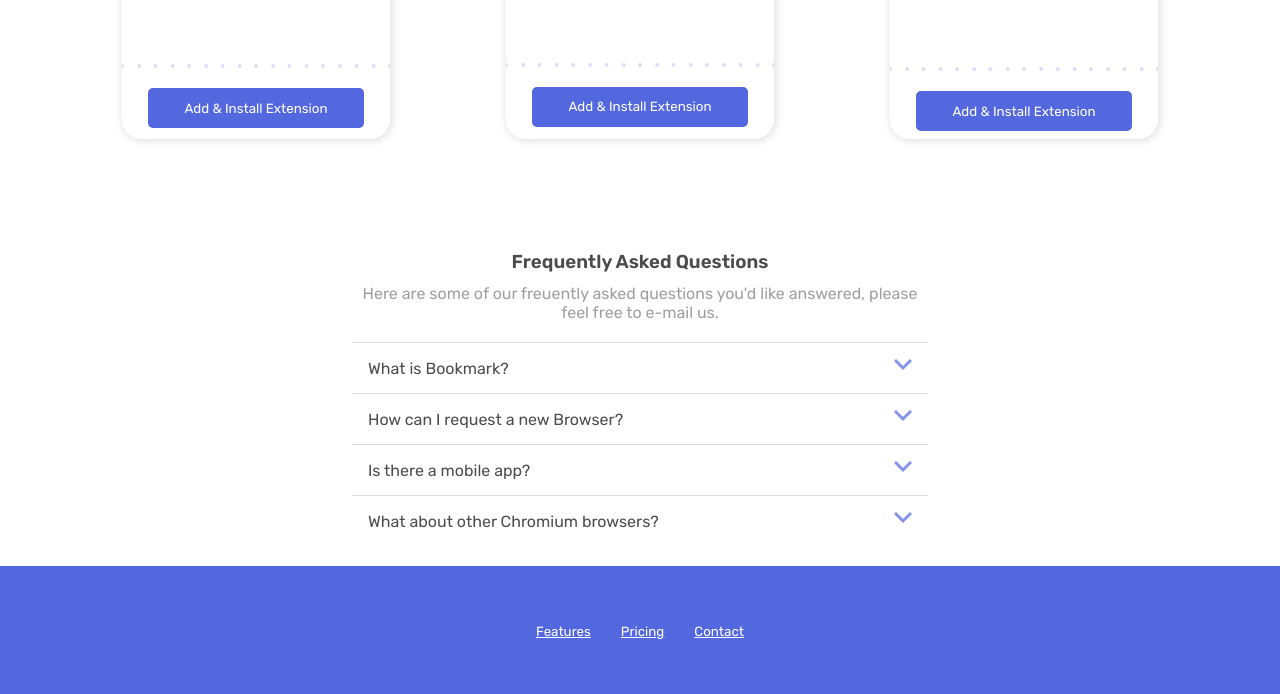
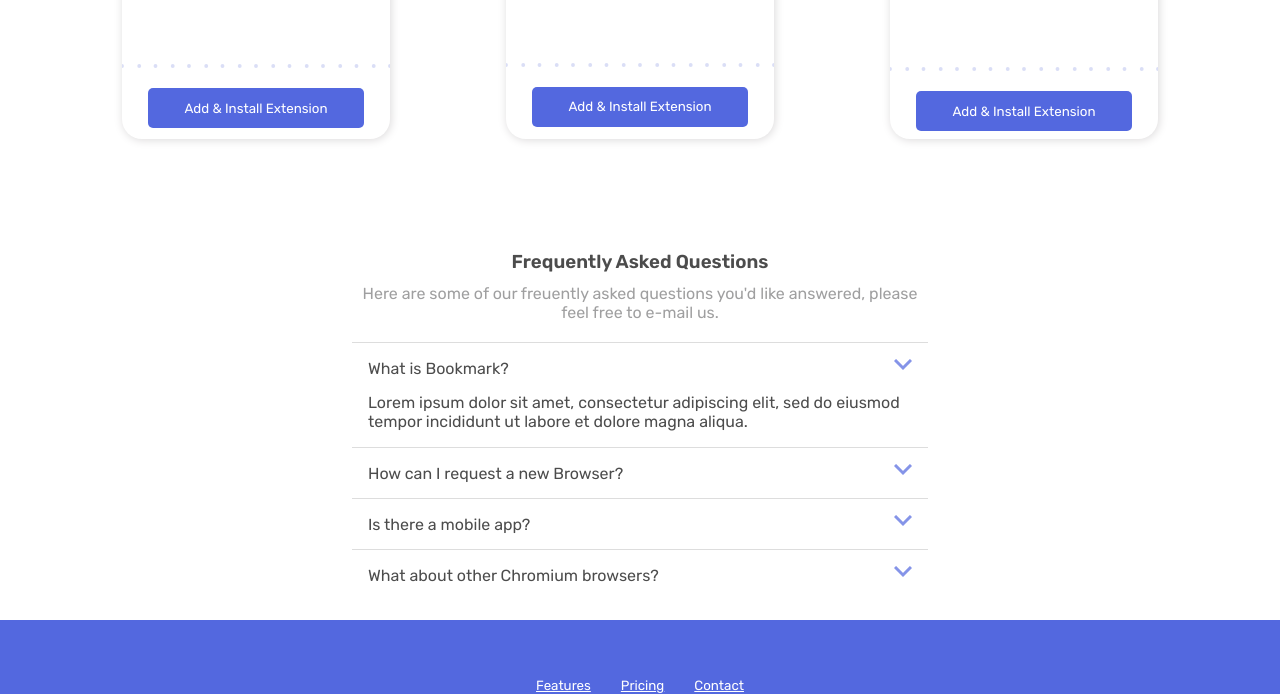
Before and after one commit to abhyudaysoni/Bookmark-Manager, a plain HTML site: page index.html in a window 1280 px wide. Both pictures are taken after a click on the button "What is Bookmark?". Shown: the part 1541-2235 px from the top of the page. Drawn offline with Linux system fonts and the light colour scheme.

Commit message:
modified

```diff
--- a/index.css
+++ b/index.css
@@ -182,7 +182,7 @@ main {
     color: black;
 }
 .questions:hover {
-    filter: invert(50%);
+    filter: invert(20%);
 }
 .questions img:hover {
     filter: invert(100%);
@@ -190,8 +190,8 @@ main {
 .answers {
     display: none;
     padding-bottom: 1rem;
-    padding-left: 2rem;
-    padding-right: 2rem;
+    padding-left: 1rem;
+    padding-right: 1rem;
 }
 @media screen and (max-width: 700px) {
     .intro {
--- a/index.js
+++ b/index.js
@@ -7,7 +7,6 @@ let tablinks = document.querySelectorAll(".tab-links");
 
 function openFeatures(evt, feature, buttonName) {
     //this loop removes the active class from all the unactive blocks
-
     let i;
     for (i = 0; i < tablinks.length; i++) {
         tablinks[i].className = tablinks[i].className.replace(" active", "");
@@ -26,6 +25,17 @@ function openFeatures(evt, feature, buttonName) {
     document.getElementById(feature).style.flexDirection = "column";
 }
 
-function openFAQs() {}
-
-const add = function () {};
+//selecting the faq buttons
+const ques = document.querySelectorAll(".questions");
+let i;
+for (i = 0; i < ques.length; i++) {
+    ques[i].addEventListener("click", function () {
+        this.classList.toggle("active");
+        let ans = this.nextElementSibling;
+        if (ans.style.display === "block") {
+            ans.style.display = "none";
+        } else {
+            ans.style.display = "block";
+        }
+    });
+}
```
